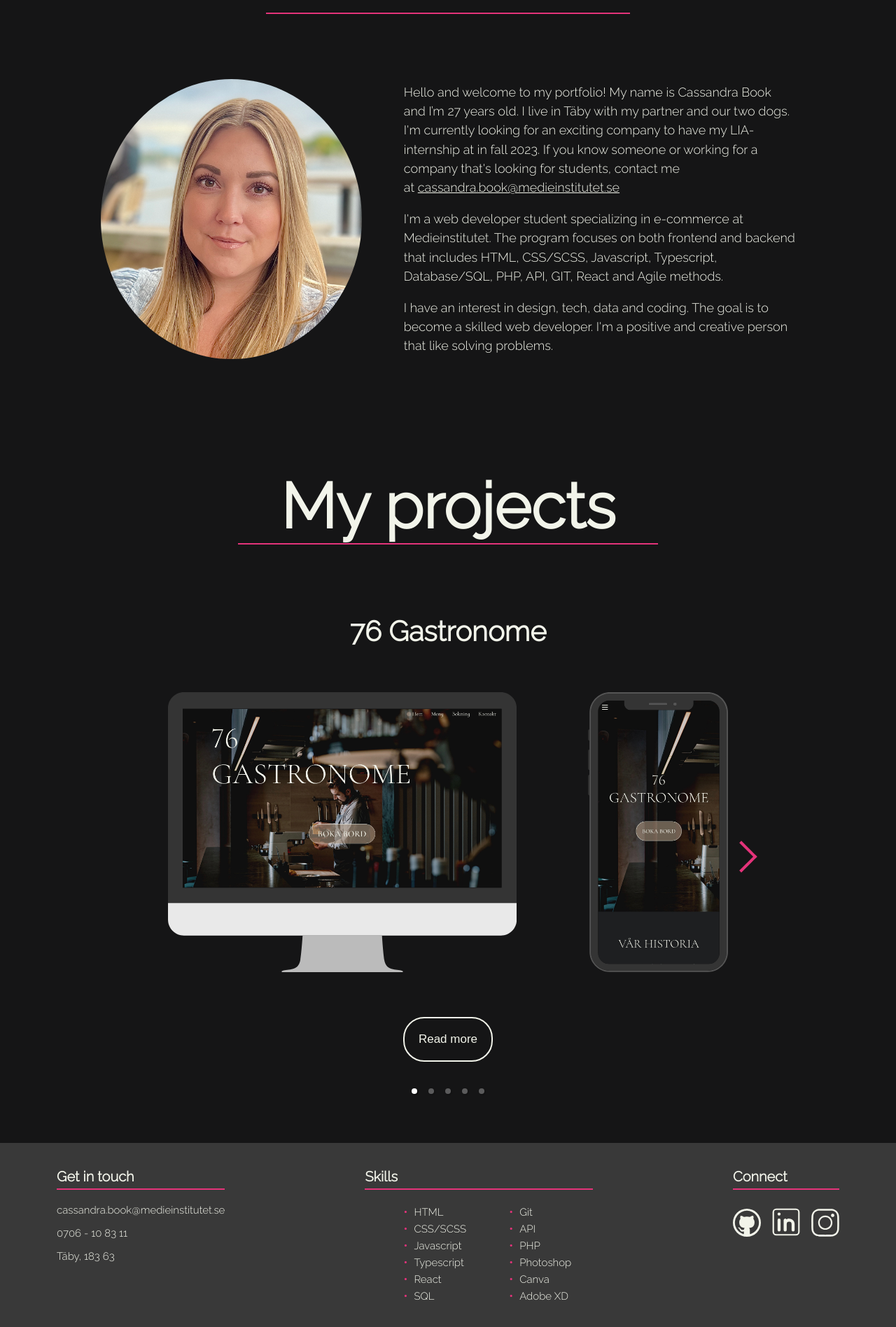
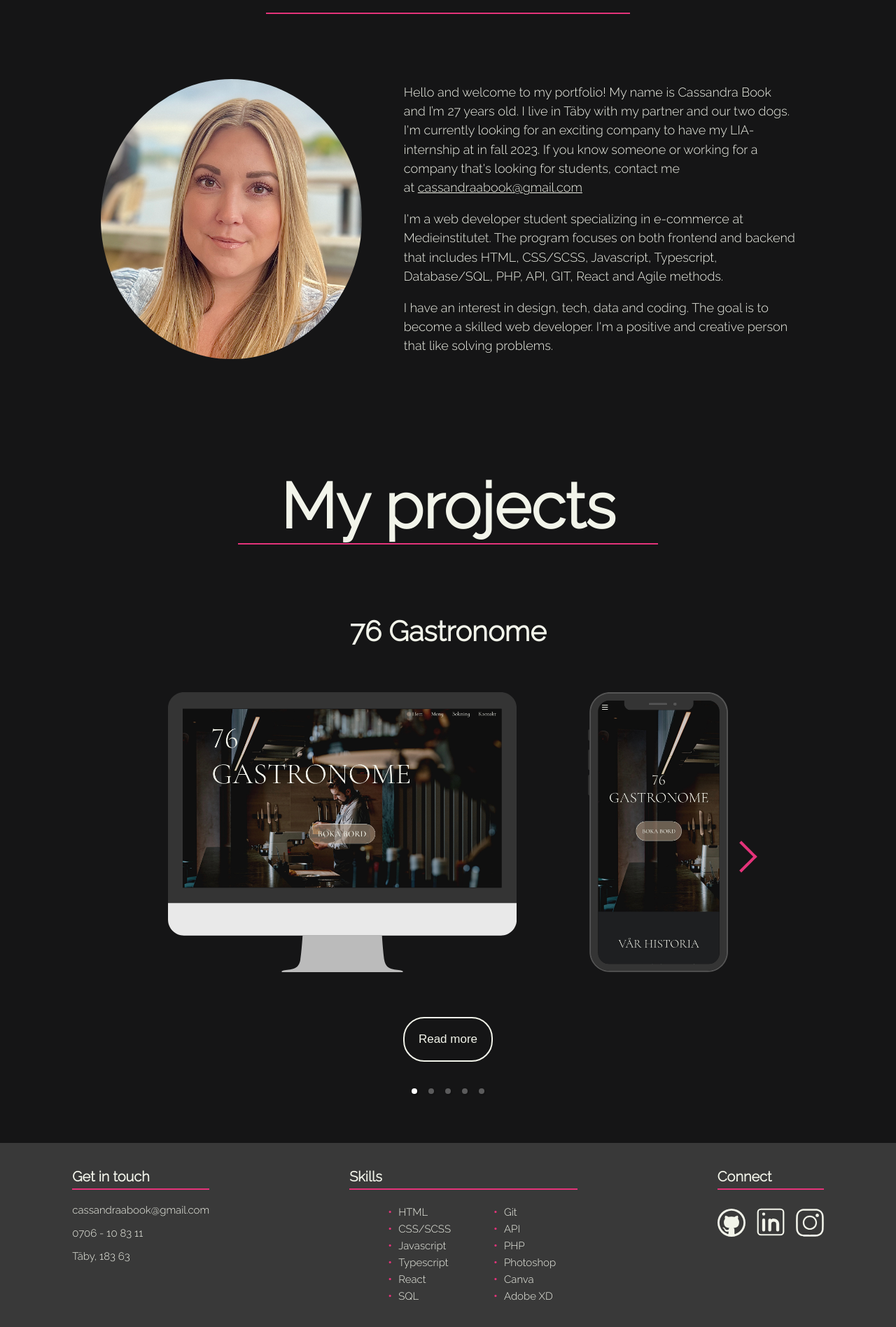
Before and after one commit to Cassandrabook/portfolio, a React (Create React App) app: page / in a window 1280 px wide. Shown: the part 912-2808 px from the top of the page at 70% size. Built offline with nearby package versions, Linux system fonts and the light colour scheme; a web font is replaced by a local one.

Commit message:
changed email

```diff
--- a/src/components/Footer/Footer.tsx
+++ b/src/components/Footer/Footer.tsx
@@ -29,8 +29,8 @@ export const Footer = () => {
         <div className="footer__contact">
           <h3>Get in touch</h3>
           <p>
-            <a href="mailto: cassandra.book@medieinstitutet.se">
-              cassandra.book@medieinstitutet.se
+            <a href="mailto: cassandraabook@gmail.com">
+              cassandraabook@gmail.com
             </a>
           </p>
           <p>
--- a/src/components/Home/About/About.tsx
+++ b/src/components/Home/About/About.tsx
@@ -14,8 +14,8 @@ export const About = () => {
               I'm currently looking for an exciting company to have my
               LIA-internship at in fall 2023. If you know someone or working for
               a company that's looking for students, contact me at&nbsp;
-              <a href="mailto: cassandra.book@medieinstitutet.se">
-                cassandra.book@medieinstitutet.se
+              <a href="mailto: cassandraabook@gmail.com">
+                cassandraabook@gmail.com
               </a>
             </p>
             <p>
```
